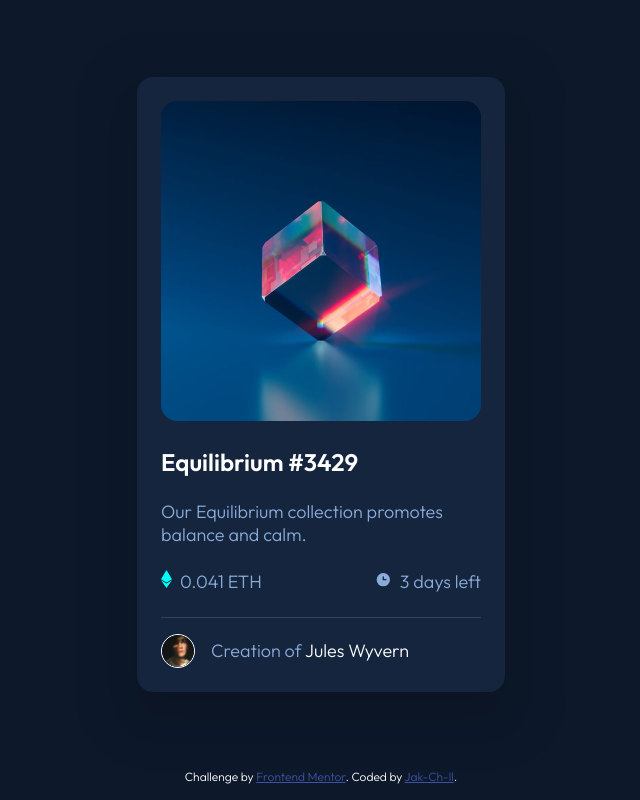
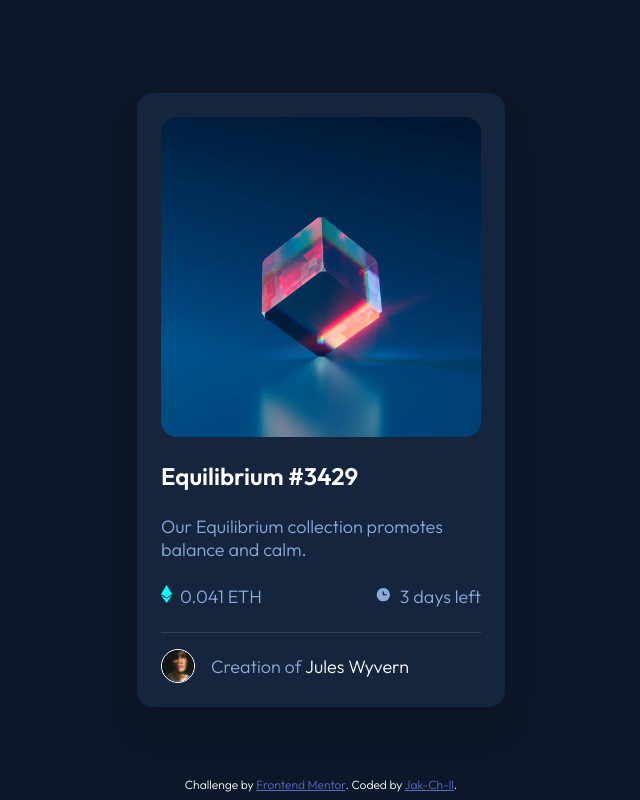
Before and after one commit to Jak-Ch-ll/FM_NFT-Preview-Card-Component, a plain HTML site: page index.html in a window 1280 px wide. Shown: the whole page, without its empty margins (319-959 px from the left). Drawn offline with Linux system fonts and the light colour scheme.

Commit message:
Fix accessabilty issues: - put card into main and attribution into footer element - change h2 to h1
Change styling of attribution:
- lighten color of links
- change to absolute positioning

```diff
--- a/index.html
+++ b/index.html
@@ -15,7 +15,8 @@
 
     <link rel="stylesheet" href="style.css" />
   </head>
-  <body class="container">
+  <body>
+    <main class="container">
       <div class="preview-card">
         <a href="#" class="preview-card__img-container">
           <img
@@ -24,9 +25,9 @@
             class="preview-card__img"
           />
         </a>
-      <h2>
-        <a href="#" class="preview-card__title"> Equilibrium #3429</a>
-      </h2>
+        <h1 class="preview-card__title">
+          <a href="#" class="preview-card__title__link"> Equilibrium #3429</a>
+        </h1>
         <p class="preview-card__description">
           Our Equilibrium collection promotes balance and calm.
         </p>
@@ -49,13 +50,14 @@
           </span>
         </div>
       </div>
+    </main>
 
-    <div class="attribution">
+    <footer class="attribution">
       Challenge by
       <a href="https://www.frontendmentor.io?ref=challenge" target="_blank"
         >Frontend Mentor</a
       >. Coded by
       <a href="https://github.com/Jak-Ch-ll" target="_blank">Jak-Ch-ll</a>.
-    </div>
+    </footer>
   </body>
 </html>
--- a/style.css
+++ b/style.css
@@ -23,20 +23,21 @@ body {
   font-size: var(--fz-body);
   color: var(--clr-primary-soft);
   font-weight: 300;
+
+  position: relative;
 }
 
 .container {
+  min-height: 100vh;
   display: flex;
   align-items: center;
   justify-content: center;
   flex-direction: column;
-  min-height: 100vh;
 }
 
 .preview-card {
   --border-radius: 1rem;
 
-  margin-top: auto;
   max-width: min(75%, 20rem);
   padding: 1.5rem;
   border-radius: var(--border-radius);
@@ -85,11 +86,14 @@ body {
 
 .preview-card__title {
   font-size: 1.5rem;
+}
+
+.preview-card__title__link {
   color: var(--clr-white);
   text-decoration: none;
 }
 
-.preview-card__title:hover {
+.preview-card__title__link:hover {
   color: var(--clr-primary-cyan);
 }
 
@@ -150,8 +154,9 @@ body {
 }
 
 .attribution {
-  margin-top: auto;
-  margin-bottom: 1rem;
+  position: absolute;
+  bottom: 0.5rem;
+  width: 100%;
 
   color: var(--clr-white);
   font-size: 0.75rem;
@@ -159,5 +164,5 @@ body {
 }
 
 .attribution a {
-  color: hsl(228, 45%, 44%);
+  color: hsl(228, 45%, 55%);
 }
```
Lines whose indentation alone changed are shown as unchanged.
